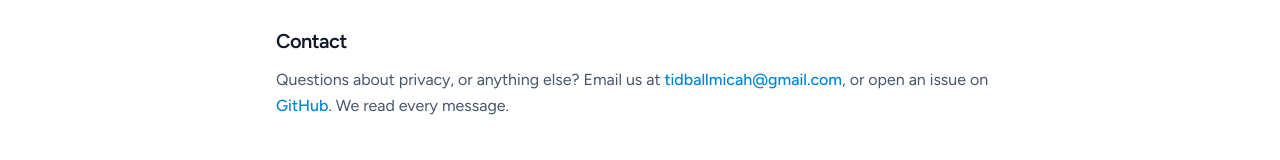
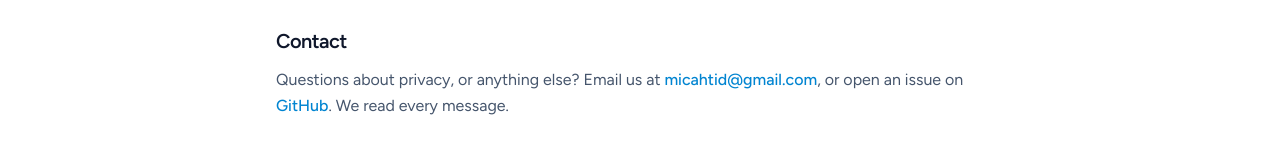
Before and after one commit to micahtid/snip-code-web, a Next.js app: page /privacy in a window 1280 px wide. Shown: the part 3598-3758 px from the top of the page. Built offline with nearby package versions, Linux system fonts and the light colour scheme.

Commit message:
chore: update contact email

```diff
--- a/src/app/privacy/page.tsx
+++ b/src/app/privacy/page.tsx
@@ -271,8 +271,8 @@ export default function PrivacyPage() {
       <Section id="contact" title="Contact">
         <p>
           Questions about privacy, or anything else? Email us at{" "}
-          <a href="mailto:tidballmicah@gmail.com" className={link}>
-            tidballmicah@gmail.com
+          <a href="mailto:micahtid@gmail.com" className={link}>
+            micahtid@gmail.com
           </a>
           , or open an issue on{" "}
           <a
--- a/src/app/support/page.tsx
+++ b/src/app/support/page.tsx
@@ -139,8 +139,8 @@ export default function SupportPage() {
       <Section id="contact" title="Contact">
         <p>
           Reach us directly at{" "}
-          <a href="mailto:tidballmicah@gmail.com" className={link}>
-            tidballmicah@gmail.com
+          <a href="mailto:micahtid@gmail.com" className={link}>
+            micahtid@gmail.com
           </a>
           . We read every message and aim to reply within a couple of business days.
         </p>
--- a/src/components/site/SiteFooter.tsx
+++ b/src/components/site/SiteFooter.tsx
@@ -23,7 +23,7 @@ export function SiteFooter() {
           >
             GitHub
           </a>
-          <a href="mailto:tidballmicah@gmail.com" className="hover:underline">
+          <a href="mailto:micahtid@gmail.com" className="hover:underline">
             Contact
           </a>
         </nav>
```
